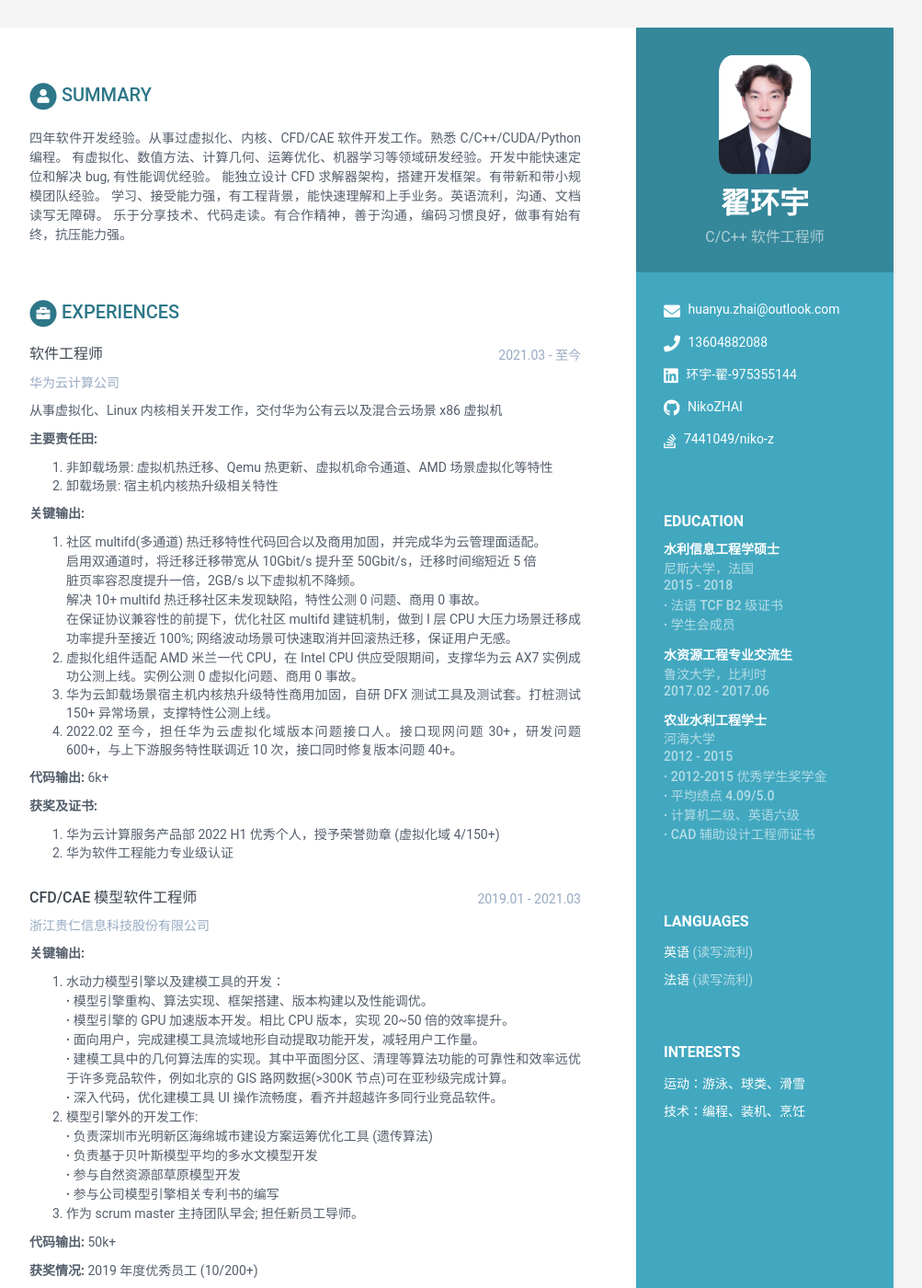
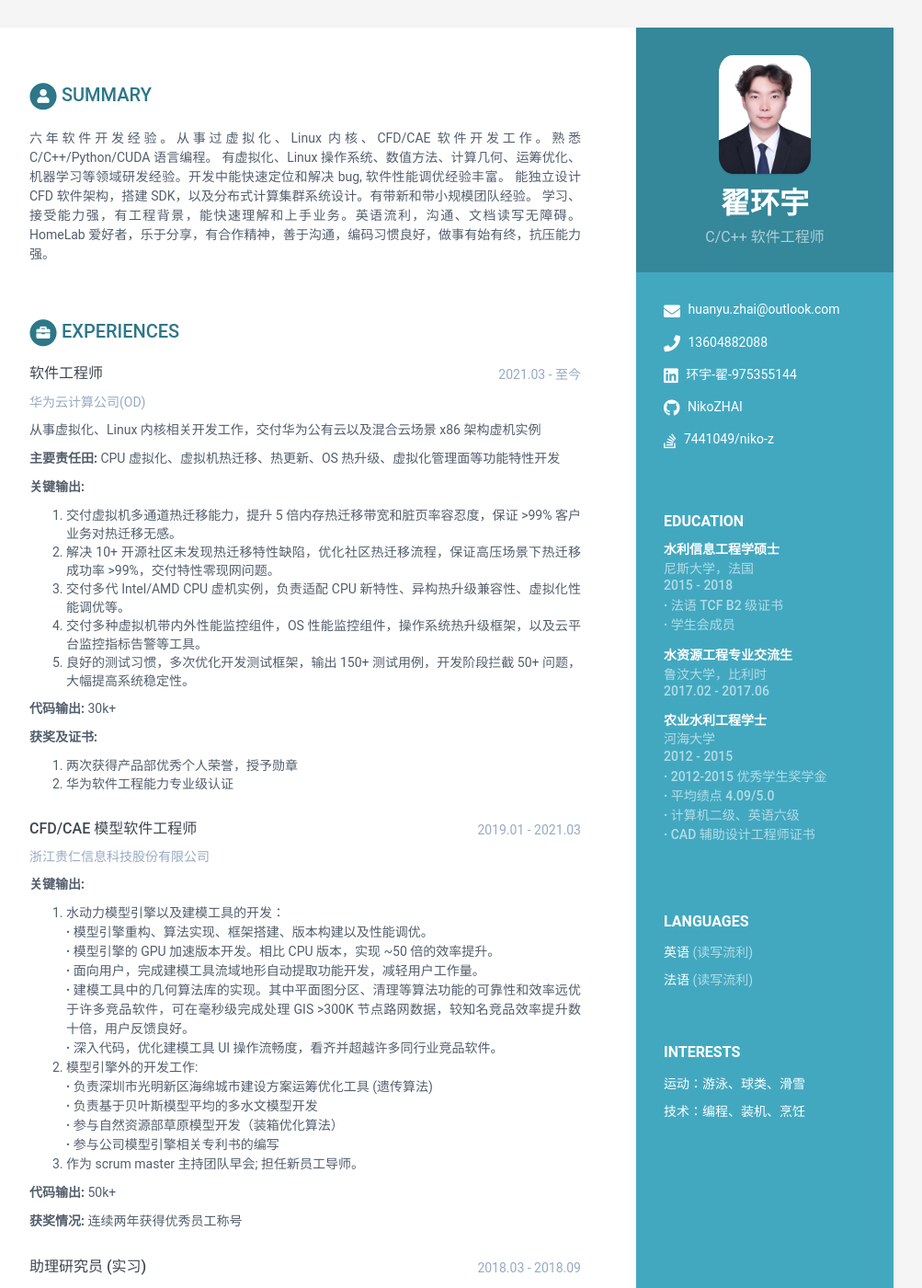
Before and after one commit to NikoZHAI/online-cv-zh, a Jekyll site: the page built from index.html, in a window 1280 px wide and 1400 px high. Shown: the whole window at 92% size, without its empty margins (168-1171 px from the left). Built offline with Jekyll 4.4.1, drawn with Linux system fonts in a browser that asks for light colours; some of the changed text lies outside the part shown.

Commit message:
update 20240813

```diff
--- a/_data/data.yml
+++ b/_data/data.yml
@@ -44,11 +44,11 @@ sidebar:
 career-profile:
     title: Summary
     summary: |
-      四年软件开发经验。从事过虚拟化、内核、CFD/CAE 软件开发工作。熟悉 C/C++/CUDA/Python 编程。
-      有虚拟化、数值方法、计算几何、运筹优化、机器学习等领域研发经验。开发中能快速定位和解决 bug, 有性能调优经验。
-      能独立设计 CFD 求解器架构，搭建开发框架。有带新和带小规模团队经验。
+      六年软件开发经验。从事过虚拟化、Linux 内核、CFD/CAE 软件开发工作。熟悉 C/C++/Python/CUDA 语言编程。
+      有虚拟化、Linux 操作系统、数值方法、计算几何、运筹优化、机器学习等领域研发经验。开发中能快速定位和解决 bug, 软件性能调优经验丰富。
+      能独立设计 CFD 软件架构，搭建 SDK，以及分布式计算集群系统设计。有带新和带小规模团队经验。
       学习、接受能力强，有工程背景，能快速理解和上手业务。英语流利，沟通、文档读写无障碍。
-      乐于分享技术、代码走读。有合作精神，善于沟通，编码习惯良好，做事有始有终，抗压能力强。
+      HomeLab 爱好者，乐于分享，有合作精神，善于沟通，编码习惯良好，做事有始有终，抗压能力强。
 
 education:
     - degree: 水利信息工程学硕士
@@ -81,32 +81,24 @@ education:
 experiences:
     - role: 软件工程师
       time: 2021.03 - 至今
-      company: 华为云计算公司
+      company: 华为云计算公司(OD)
       details: |
-        从事虚拟化、Linux 内核相关开发工作，交付华为公有云以及混合云场景 x86 虚拟机
+        从事虚拟化、Linux 内核相关开发工作，交付华为公有云以及混合云场景 x86 架构虚机实例
 
         **主要责任田:**
-          1. 非卸载场景: 虚拟机热迁移、Qemu 热更新、虚拟机命令通道、AMD 场景虚拟化等特性
-          2. 卸载场景: 宿主机内核热升级相关特性
+          CPU 虚拟化、虚拟机热迁移、热更新、OS 热升级、虚拟化管理面等功能特性开发
 
         **关键输出:**
-          1. 社区 multifd(多通道) 热迁移特性代码回合以及商用加固，并完成华为云管理面适配。
+          1. 交付虚拟机多通道热迁移能力，提升 5 倍内存热迁移带宽和脏页率容忍度，保证 >99% 客户业务对热迁移无感。
+          2. 解决 10+ 开源社区未发现热迁移特性缺陷，优化社区热迁移流程，保证高压场景下热迁移成功率 >99%，交付特性零现网问题。
+          3. 交付多代 Intel/AMD CPU 虚机实例，负责适配 CPU 新特性、异构热升级兼容性、虚拟化性能调优等。
+          4. 交付多种虚拟机带内外性能监控组件，OS 性能监控组件，操作系统热升级框架，以及云平台监控指标告警等工具。
+          5. 良好的测试习惯，多次优化开发测试框架，输出 150+ 测试用例，开发阶段拦截 50+ 问题，大幅提高系统稳定性。
 
-             启用双通道时，将迁移迁移带宽从 10Gbit/s 提升至 50Gbit/s，迁移时间缩短近 5 倍
-
-             脏页率容忍度提升一倍，2GB/s 以下虚拟机不降频。
-
-             解决 10+ multifd 热迁移社区未发现缺陷，特性公测 0 问题、商用 0 事故。
-
-             在保证协议兼容性的前提下，优化社区 multifd 建链机制，做到 I 层 CPU 大压力场景迁移成功率提升至接近 100%; 网络波动场景可快速取消并回滚热迁移，保证用户无感。
-          2. 虚拟化组件适配 AMD 米兰一代 CPU，在 Intel CPU 供应受限期间，支撑华为云 AX7 实例成功公测上线。实例公测 0 虚拟化问题、商用 0 事故。
-          3. 华为云卸载场景宿主机内核热升级特性商用加固，自研 DFX 测试工具及测试套。打桩测试 150+ 异常场景，支撑特性公测上线。
-          4. 2022.02 至今，担任华为云虚拟化域版本问题接口人。接口现网问题 30+，研发问题 600+，与上下游服务特性联调近 10 次，接口同时修复版本问题 40+。
-
-        **代码输出:** 6k+
+        **代码输出:** 30k+
 
         **获奖及证书:**
-          1. 华为云计算服务产品部 2022 H1 优秀个人，授予荣誉勋章 (虚拟化域 4/150+)
+          1. 两次获得产品部优秀个人荣誉，授予勋章
           2. 华为软件工程能力专业级认证
 
 
@@ -119,11 +111,11 @@ experiences:
 
              **·** 模型引擎重构、算法实现、框架搭建、版本构建以及性能调优。
 
-             **·** 模型引擎的 GPU 加速版本开发。相比 CPU 版本，实现 20~50 倍的效率提升。
+             **·** 模型引擎的 GPU 加速版本开发。相比 CPU 版本，实现 ~50 倍的效率提升。
 
              **·** 面向用户，完成建模工具流域地形自动提取功能开发，减轻用户工作量。
 
-             **·** 建模工具中的几何算法库的实现。其中平面图分区、清理等算法功能的可靠性和效率远优于许多竞品软件，例如北京的 GIS 路网数据(>300K 节点)可在亚秒级完成计算。
+             **·** 建模工具中的几何算法库的实现。其中平面图分区、清理等算法功能的可靠性和效率远优于许多竞品软件，可在毫秒级完成处理 GIS >300K 节点路网数据，较知名竞品效率提升数十倍，用户反馈良好。
 
              **·** 深入代码，优化建模工具 UI 操作流畅度，看齐并超越许多同行业竞品软件。
           2. 模型引擎外的开发工作:
@@ -132,14 +124,14 @@ experiences:
 
              **·** 负责基于贝叶斯模型平均的多水文模型开发
 
-             **·** 参与自然资源部草原模型开发
+             **·** 参与自然资源部草原模型开发（装箱优化算法）
 
              **·** 参与公司模型引擎相关专利书的编写
           3. 作为 scrum master 主持团队早会; 担任新员工导师。
 
           **代码输出:** 50k+
 
-          **获奖情况:** 2019 年度优秀员工 (10/200+)
+          **获奖情况:** 连续两年获得优秀员工称号
 
 
     - role: 助理研究员 (实习)
@@ -163,19 +155,19 @@ skills:
 
     toolset:
       - name: C / C++ / CUDA
-        desc: 语法熟练；熟悉stl；熟悉调试、性能调优流程
+        desc: 语法熟练，熟悉stl，熟悉调试、性能调优流程
 
-      - name: Python / JavaScript / R
+      - name: Python / JavaScript / Bash / R
         desc: 常用来做系统脚本、测试用例以及数据可视化
 
       - name: Make / CMake
-        desc: 运用熟练，可独立搭建模块化的多语言编译脚本
+        desc: 运用熟练，可独立搭建模块化的跨语言编译脚本
 
       - name: Git
-        desc: 运用熟练，日常开发中用做版本控制管理工具
+        desc: 运用熟练，日常版本控制管理工具
 
       - name: Docker
-        desc: 用于搭建 CI 环境、生产环境、GPU 容器化环境
+        desc: 用于搭建 CI 环境、类生产环境、GPU 容器化环境
 
       - name: Linux
-        desc: 工作和生活中的开发环境，熟悉虚拟化环境搭建
+        desc: 工作和生活中的开发环境，Homelab 爱好者，可独立搭建小规模存储、网络、计算集群。
```
